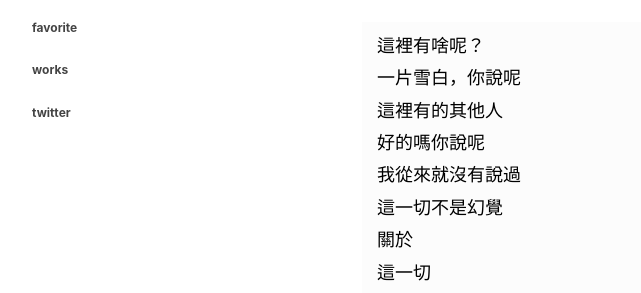
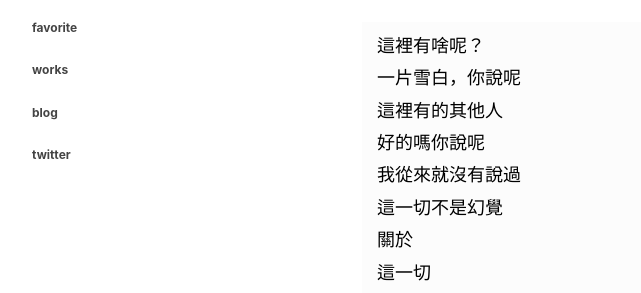
Before and after one commit to zenkarsha/muse, a Jekyll site: the page built from index.md, in a window 1280 px wide. Shown: the part 288-581 px from the top of the page, without its empty margins (68-709 px from the left). Built offline with Jekyll 4.4.1, drawn with Linux system fonts in a browser that asks for light colours; our own code applies the rules of GitHub Pages for plain Markdown files.

Commit message:
Update _config.yml

```diff
--- a/_config.yml
+++ b/_config.yml
@@ -12,5 +12,7 @@ navigation:
     url: https://zenkarsha.github.io/favorite/
   - title: works
     url: https://zenkarsha.github.io/works/
+  - title: blog
+    url: https://zenkarsha.github.io/blog/
   - title: twitter
     url: https://twitter.com/zenkarsha/
```
